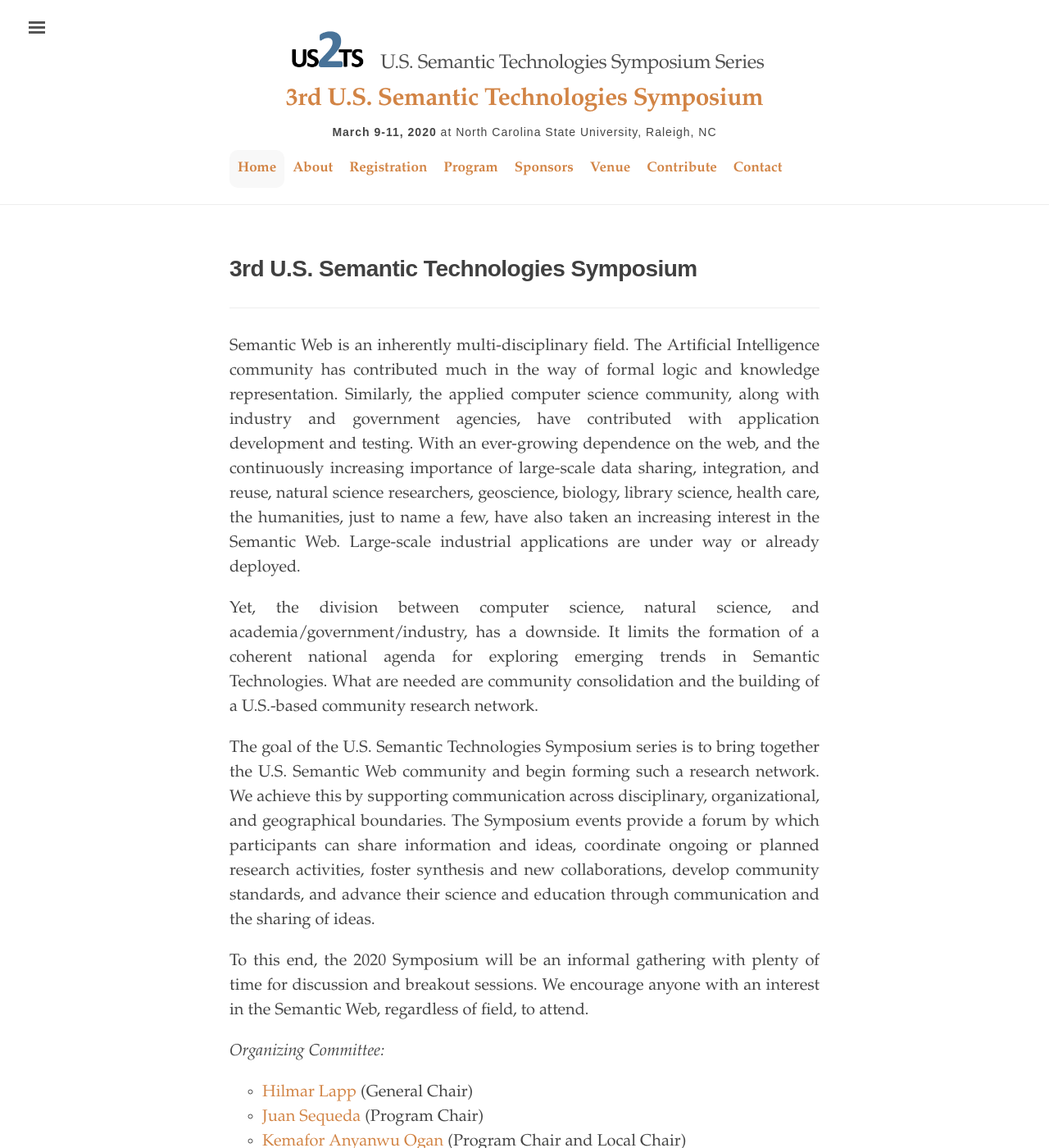
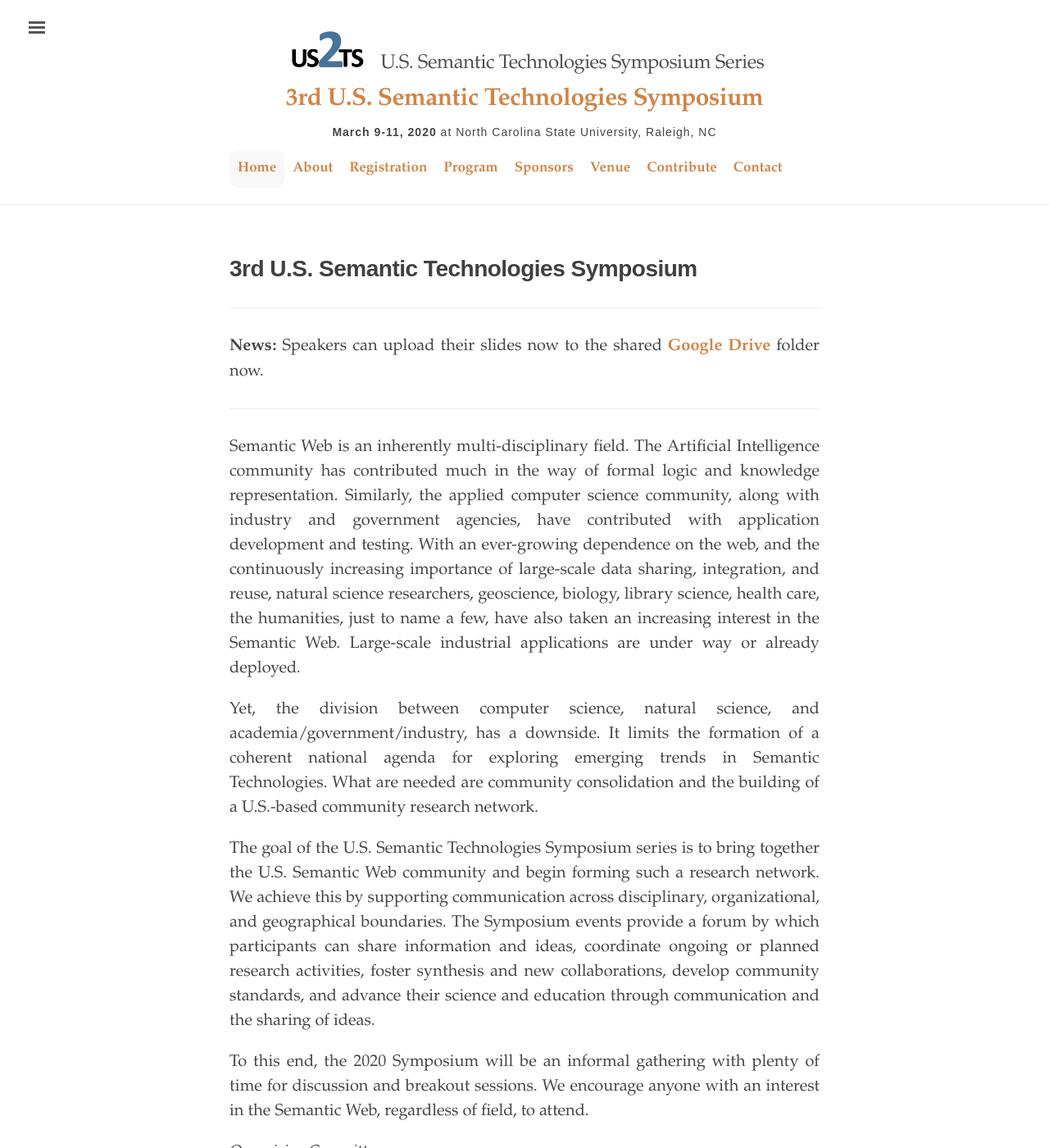
Before and after one commit to us2ts/us2ts.github.io, a Jekyll site: the page built from index.md, in a window 1280 px wide and 1400 px high. Shown: the whole window at 82% size. Built offline with Jekyll 4.4.1, drawn with Linux system fonts in a browser that asks for light colours; comment, search, counter and statistics services are not loaded.

Commit message:
rearranging news

```diff
--- a/index.md
+++ b/index.md
@@ -8,6 +8,10 @@ sidenav: true
 author: Maulik R. Kamdar
 order: 1
 ---
+
+----------------------------------------------------------------
+
+**News:** Speakers can upload their slides now to the shared [**Google Drive**](http://bit.ly/us2ts2020public) folder now.
 
 ----------------------------------------------------------------
 
```
Also changed, not shown: other parts of index.md (+2 -0 lines).
